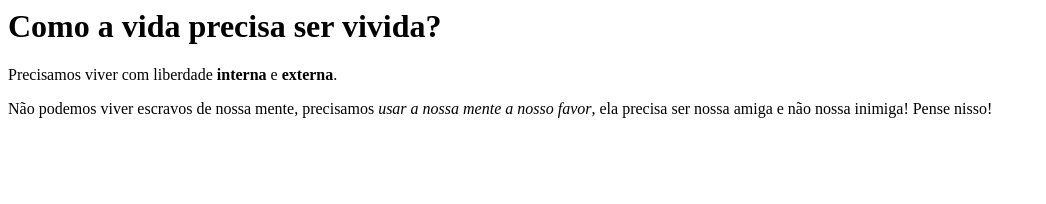
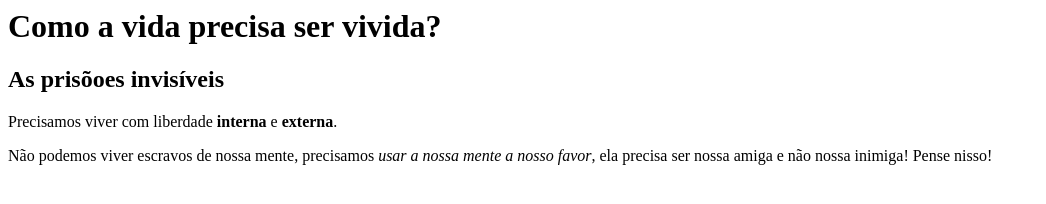
Before and after one commit to joicelennne/Formadores-Ensino-M-dio2023, a plain HTML site: page index.html in a window 1280 px wide. Shown: the whole page, without its empty margins (0-1046 px from the left). Drawn offline with Linux system fonts and the light colour scheme.

Commit message:
index.html

```diff
--- a/index.html
+++ b/index.html
@@ -1,6 +1,6 @@
 <h1>Como a vida precisa ser vivida?</h1>
 
-
+<h2>As prisõoes invisíveis</h2>
 <p>Precisamos viver com liberdade <strong>interna</strong> e <strong>externa</strong>.</p>
 <p>Não podemos viver <black>escravos</black> de nossa mente, precisamos <i>usar a nossa mente a nosso favor</i>, ela precisa ser nossa amiga e não nossa inimiga!
     Pense nisso!</p>
```
